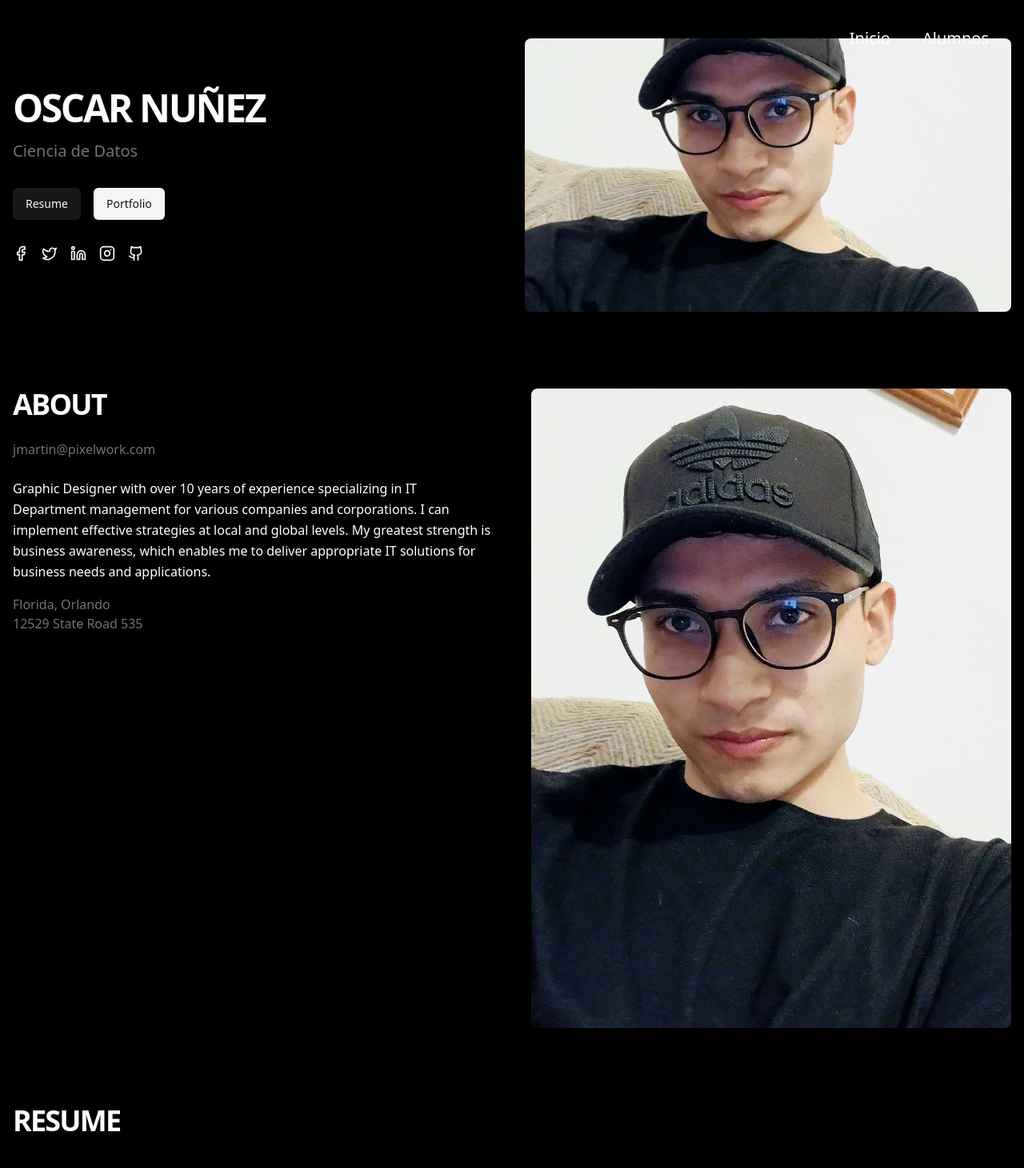
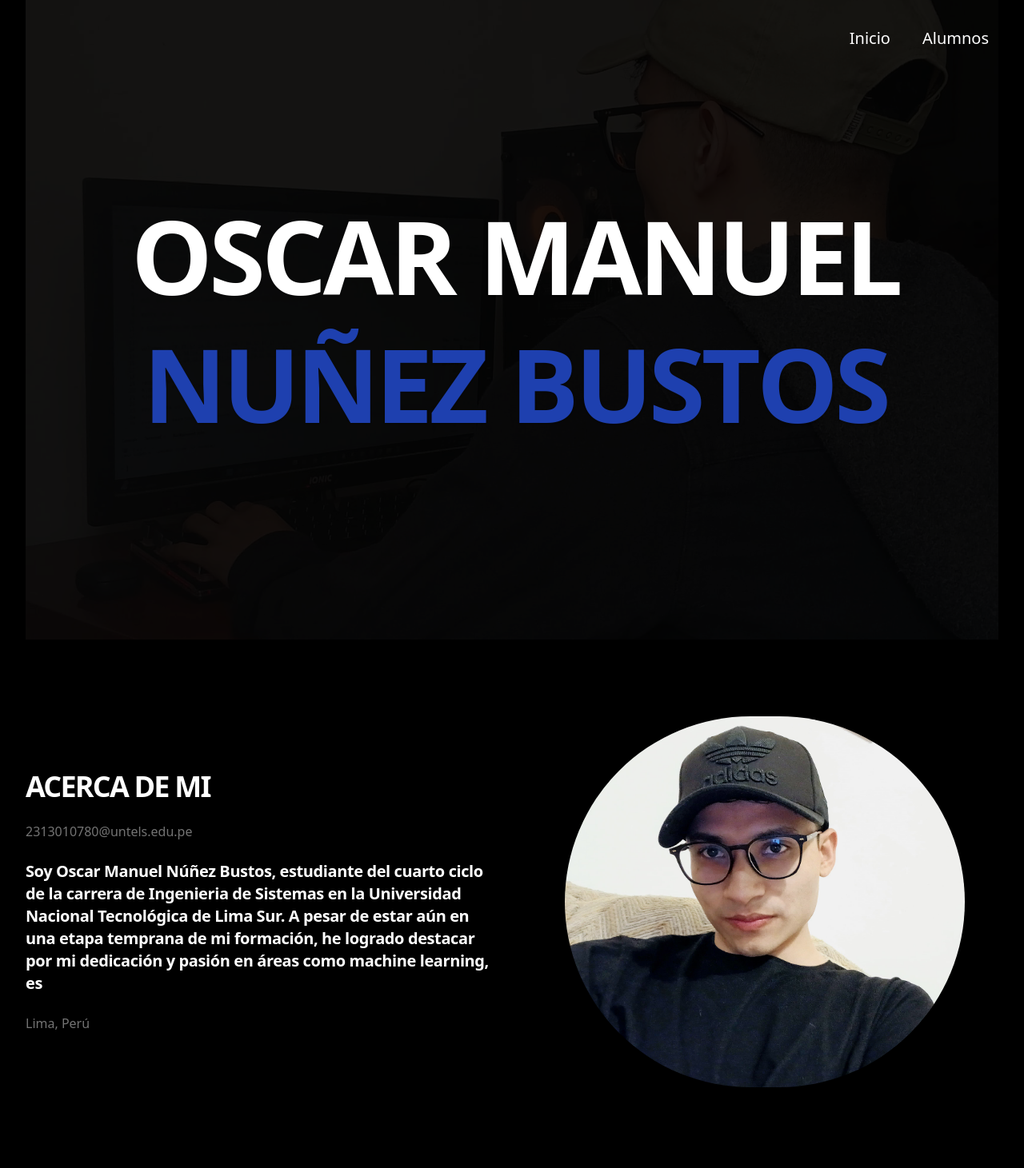
Before and after one commit to Carloscv200313/Curso_Textos, a Next.js app: page /alumnos/Oscar in a window 1280 px wide. Shown: the top 1461 px of the page at 80% size. Built offline with nearby package versions, Linux system fonts and the light colour scheme.

Commit message:
parte de oscar casi terminado

```diff
--- a/app/alumnos/Oscar/page.tsx
+++ b/app/alumnos/Oscar/page.tsx
@@ -1,74 +1,70 @@
 'use client'
 import Image from "next/image"
-import { Button } from "@/components/ui/button"
-import SocialIcons from "@/components/social-icons"
 import SkillBar from "@/components/skill-bar"
 import { Camera, Palette, Plane, Map } from 'lucide-react'
-import { useInView } from 'react-intersection-observer'
-
+import FlipText from "@/components/ui/flip-text";
+import TypingAnimation from "@/components/ui/text-reveal";
 export default function Home() {
-  const { ref: homeRef, inView: homeInView } = useInView({ threshold: 0.1, triggerOnce: true });
-  const { ref: aboutRef, inView: aboutInView } = useInView({ threshold: 0.1, triggerOnce: true });
-  const { ref: resumeRef, inView: resumeInView } = useInView({ threshold: 0.1, triggerOnce: true });
 
   return (
     <div className="min-h-screen bg-black text-white">
-      <main className="container mx-auto px-4 py-12 space-y-24">
+      <main className="container py-0 space-y-24">
         {/* Home Section */}
-        <section ref={homeRef} className={`grid lg:grid-cols-2 gap-8 transition-opacity duration-1000 ${homeInView ? 'opacity-100' : 'opacity-0'}`}>
-          <div className="flex flex-col justify-center space-y-8">
-            <div className="space-y-4">
-              <h1 className="text-5xl font-bold tracking-tighter">
-                OSCAR NUÑEZ
-              </h1>
-              <p className="text-xl text-muted-foreground">
-                Ciencia de Datos
-              </p>
-            </div>
-            <div className="flex gap-4">
-              <Button>Resume</Button>
-              <Button variant="secondary">Portfolio</Button>
-            </div>
-            <SocialIcons />
-          </div>
-          <div className="relative aspect-video">
-            <Image
-              src="/alumnos/Oscar/perfil.jpeg"
-              alt="Workspace setup with dual monitors"
-              fill
-              className="object-cover rounded-lg"
+        <section
+          className="relative h-[100vh] w-full bg-cover bg-center bg-no-repeat flex items-center justify-center"
+          style={{ backgroundImage: "url('/alumnos/Oscar/compu.jpeg')" }}
+        >
+          {/* Overlay oscuro */}
+          <div className="absolute inset-0 bg-black bg-opacity-90"></div>
+          {/* Contenido sobre la imagen */}
+          <div className="flex flex-col justify-center space-y-20 ">
+
+            <FlipText
+              className="text-5xl font-bold -tracking-widest text-white md:text-9xl md:leading-[5rem]"
+              word="OSCAR    MANUEL"
+            />
+            <FlipText
+              className="text-5xl font-bold -tracking-widest text-blue-800 md:text-9xl md:leading-[5rem]"
+              word="NUÑEZ    BUSTOS"
             />
           </div>
         </section>
 
+
+
+
         {/* About Section */}
-        <section ref={aboutRef} className={`grid lg:grid-cols-2 gap-12 transition-opacity duration-1000 ${aboutInView ? 'opacity-100' : 'opacity-0'}`}>
-          <div className="space-y-6">
-            <h2 className="text-4xl font-bold tracking-tighter">ABOUT</h2>
-            <p className="text-muted-foreground">jmartin@pixelwork.com</p>
-            <div className="space-y-4">
-              <p className="leading-relaxed">
-                Graphic Designer with over 10 years of experience specializing in IT Department management for various companies and corporations. I can implement effective strategies at local and global levels. My greatest strength is business awareness, which enables me to deliver appropriate IT solutions for business needs and applications.
-              </p>
-              <p className="text-muted-foreground">
-                Florida, Orlando
-                <br />
-                12529 State Road 535
-              </p>
+        <section
+          className={`grid lg:grid-cols-2 gap-12 transition-opacity duration-1000 min:h-[100vh]`}
+        >
+          {/* Contenido del texto */}
+          <div className="space-y-6 flex flex-col justify-center h-auto">
+            <h2 className="text-4xl font-bold tracking-tighter">ACERCA DE MI</h2>
+            <p className="text-muted-foreground">2313010780@untels.edu.pe</p>
+            <TypingAnimation
+              className="text-xl text-white"
+              text="Soy Oscar Manuel Núñez Bustos, estudiante del cuarto ciclo de la carrera de Ingenieria de Sistemas en la Universidad Nacional Tecnológica de Lima Sur. A pesar de estar aún en una etapa temprana de mi formación, he logrado destacar por mi dedicación y pasión en áreas como machine learning, estadística avanzada, muestreo y análisis de datos. He liderado y participado en proyectos que van desde la creación de modelos predictivos hasta el análisis de grandes volúmenes de datos, generando soluciones innovadoras con impacto tangible. Estos logros no solo reflejan mi compromiso académico, sino también mi visión de cómo la Ciencia de Datos puede transformar realidades, aportar valor a la sociedad y resolver problemas complejos de manera ética y responsable."
+            />
+            <p className="text-muted-foreground">Lima, Perú</p>
+          </div>
+
+          {/* Imagen con comportamiento sticky */}
+          <div className="relative flex items-center justify-center">
+            <div className="sticky  ">
+              <Image
+                src="/alumnos/Oscar/perfil.jpeg"
+                alt="Professional portrait"
+                width={500}
+                height={500}
+                className="object-cover rounded-full"
+              />
             </div>
-          </div>
-          <div className="relative aspect-[3/4]">
-            <Image
-              src="/alumnos/Oscar/perfil.jpeg"
-              alt="Professional portrait"
-              fill
-              className="object-cover rounded-lg"
-            />
           </div>
         </section>
 
+
         {/* Resume Section */}
-        <section ref={resumeRef} className={`transition-opacity duration-1000 ${resumeInView ? 'opacity-100' : 'opacity-0'}`}>
+        <section className={`transition-opacity duration-1000`}>
           <h2 className="text-4xl font-bold tracking-tighter mb-12">RESUME</h2>
           <div className="grid md:grid-cols-2 lg:grid-cols-3 gap-12">
             <div className="space-y-8">
--- a/components/mundo.tsx
+++ b/components/mundo.tsx
@@ -396,7 +396,7 @@ export function GlobeDemo() {
 
     return (
         <div className="py-0 h-screen m-0 md:h-auto dark:bg-black bg-black relative w-full">
-            <div className="flex flex-col md:flex-row max-w-7xl mx-auto relative overflow-hidden md:h-[40rem] px-4">
+            <div className="flex flex-col md:flex-row mx-auto relative overflow-hidden md:h-[40rem] px-4">
                 <motion.div
                     initial={{
                         opacity: 0,
@@ -409,15 +409,18 @@ export function GlobeDemo() {
                     transition={{
                         duration: 1,
                     }}
-                    className="flex-1 flex items-center justify-center mb-10 md:mb-0"
+                    className="flex-1 flex flex-col justify-center items-center m-0 gap-10"
                 >
-                    <h1 className="text-blue-100 text-4xl md:text-7xl font-serif w-full text-center">
+                    <h1 className="text-blue-100 text-4xl md:text-6xl font-serif w-full text-center">
                         Un legado de conocimiento para las mentes del mañana
                     </h1>
+                    <p className="text-neutral-500 text-xs md:text-2xl font-sans w-full text-center">
+                        Donde las ideas de ayer inspiran los logros de mañana
+                    </p>
                 </motion.div>
                 <div className="flex-1 relative">
                     <div className="absolute w-full bottom-0 inset-x-0 h-40 bg-gradient-to-b pointer-events-none select-none from-transparent dark:to-black to-black z-40" />
-                    <div className="absolute w-full -bottom-20 h-72 md:h-full z-10">
+                    <div className="absolute w-full  h-72 md:h-full z-10">
                         <World data={sampleArcs} globeConfig={globeConfig} />
                     </div>
                 </div>
--- a/components/tarjetas-alumnos.tsx
+++ b/components/tarjetas-alumnos.tsx
@@ -7,18 +7,12 @@ interface Student {
   name: string;
   description: string;
   image: string;
+  ruta: string;
 }
 
 const students: Student[] = [
-  { name: "Carlos Calderón", description: "Desarrollador full-stack.", image: "/alumnos/carlos_calderon/foto.png" },
-  { name: "Valeria Soto", description: "Experta en diseño UX/UI.", image: "/alumnos/carlos_calderon/foto.png" },
-  { name: "Jorge Ramírez", description: "Desarrollador backend con Java.", image: "/alumnos/carlos_calderon/foto.png" },
-  { name: "Caos Calderón", description: "Desarrollador full-stack.", image: "/alumnos/carlos_calderon/foto.png" },
-  { name: "Leria Soto", description: "Experta en diseño UX/UI.", image: "/alumnos/carlos_calderon/foto.png" },
-  { name: "Rge Ramírez", description: "Desarrollador backend con Java.", image: "/alumnos/carlos_calderon/foto.png" },
-  { name: "Carlos Calderón", description: "Desarrollador full-stack.", image: "/alumnos/carlos_calderon/foto.png" },
-  { name: "Valeria Soto", description: "Experta en diseño UX/UI.", image: "/alumnos/carlos_calderon/foto.png" },
-  { name: "Jorge Ramírez", description: "Desarrollador backend con Java.", image: "/alumnos/carlos_calderon/foto.png" },
+  { name: "Carlos Calderón", description: "Desarrollador full-stack.", image: "/alumnos/carlos_calderon/foto.png", ruta:"/alumnos/Carlos-Calderon" },
+  { name: "Oscar Nuñez", description: "Ciencia de Datos", image: "/alumnos/Oscar/perfil.jpeg" , ruta:"/alumnos/Oscar"},
 ];
 
 const container = {
@@ -99,7 +93,7 @@ export default function TarjetasAlumnosComponent() {
                 width="1000"
                 height="1000"
                 alt={student.name}
-                onClick={() => handleNavigation('/alumnos/Carlos-Calderon')}
+                onClick={() => handleNavigation(student.ruta)}
                 className="w-auto h-48 rounded-full mb-5 object-cover  cursor-pointer"
               />
               {/* Nombre y descripción */}
--- /dev/null
+++ b/components/ui/flip-text.tsx
@@ -0,0 +1,44 @@
+"use client";
+
+import { AnimatePresence, motion, Variants } from "framer-motion";
+
+import { cn } from "@/lib/utils";
+
+interface FlipTextProps {
+  word: string;
+  duration?: number;
+  delayMultiple?: number;
+  framerProps?: Variants;
+  className?: string;
+}
+
+export default function FlipText({
+  word,
+  duration = 0.5,
+  delayMultiple = 0.08,
+  framerProps = {
+    hidden: { rotateX: -90, opacity: 0 },
+    visible: { rotateX: 0, opacity: 1 },
+  },
+  className,
+}: FlipTextProps) {
+  return (
+    <div className="flex justify-center space-x-2">
+      <AnimatePresence mode="wait">
+        {word.split("").map((char, i) => (
+          <motion.span
+            key={i}
+            initial="hidden"
+            animate="visible"
+            exit="hidden"
+            variants={framerProps}
+            transition={{ duration, delay: i * delayMultiple }}
+            className={cn("origin-center drop-shadow-sm", className)}
+          >
+            {char}
+          </motion.span>
+        ))}
+      </AnimatePresence>
+    </div>
+  );
+}
--- /dev/null
+++ b/components/ui/text-reveal.tsx
@@ -0,0 +1,46 @@
+"use client";
+
+import { useEffect, useState } from "react";
+
+import { cn } from "@/lib/utils";
+
+interface TypingAnimationProps {
+  text: string;
+  duration?: number;
+  className?: string;
+}
+
+export default function TypingAnimation({
+  text,
+  duration = 20,
+  className,
+}: TypingAnimationProps) {
+  const [displayedText, setDisplayedText] = useState<string>("");
+  const [i, setI] = useState<number>(0);
+
+  useEffect(() => {
+    const typingEffect = setInterval(() => {
+      if (i < text.length) {
+        setDisplayedText(text.substring(0, i + 1));
+        setI(i + 1);
+      } else {
+        clearInterval(typingEffect);
+      }
+    }, duration);
+
+    return () => {
+      clearInterval(typingEffect);
+    };
+  }, [duration, i, text]);
+
+  return (
+    <h1
+      className={cn(
+        "font-display  text-xl font-bold leading-[5rem] tracking-[-0.02em] drop-shadow-sm",
+        className,
+      )}
+    >
+      {displayedText ? displayedText : text}
+    </h1>
+  );
+}
--- a/package.json
+++ b/package.json
@@ -15,7 +15,7 @@
     "axios": "^1.7.7",
     "class-variance-authority": "^0.7.0",
     "clsx": "^2.1.1",
-    "framer-motion": "^11.11.17",
+    "framer-motion": "^11.13.1",
     "lucide-react": "^0.447.0",
     "next": "14.2.14",
     "react": "^18",
```
Also changed, not shown: public/alumnos/Oscar/compu.jpeg (added), 1 other file (tests, documents, lock files or other folders).
